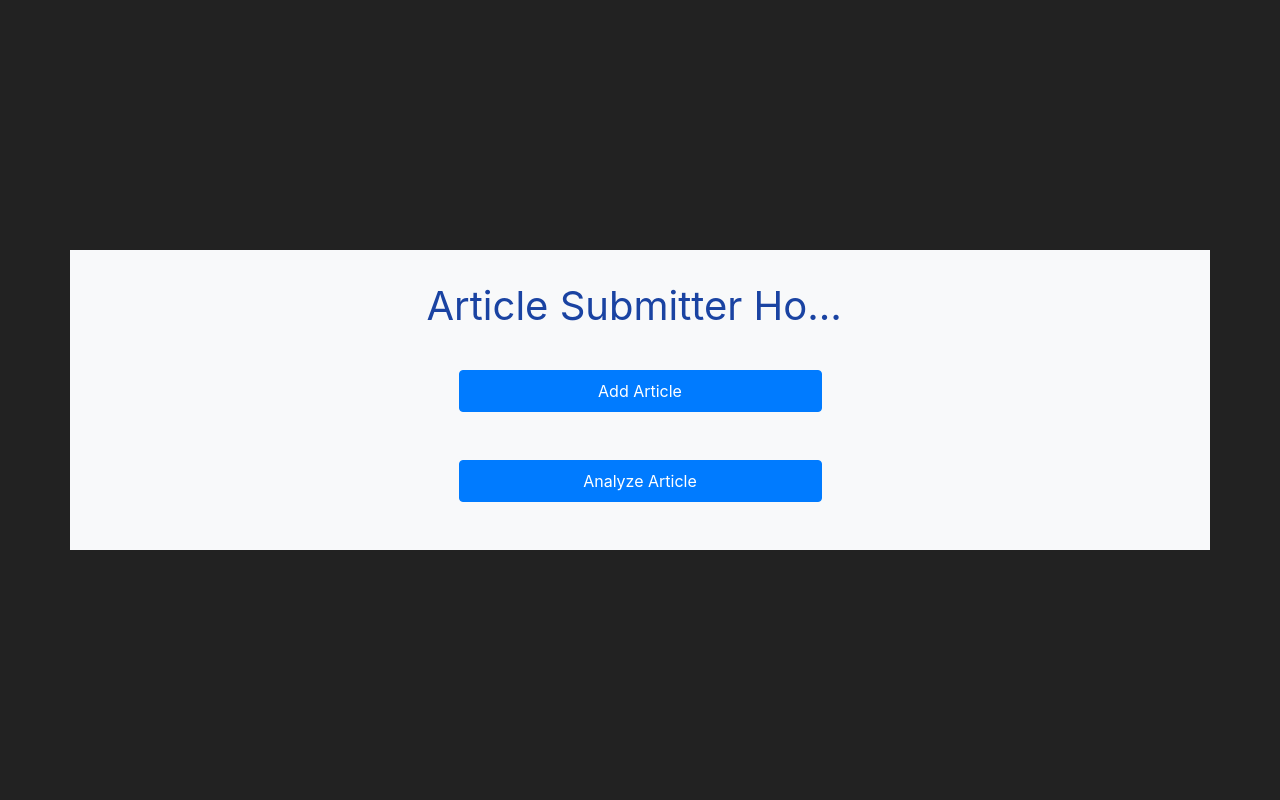
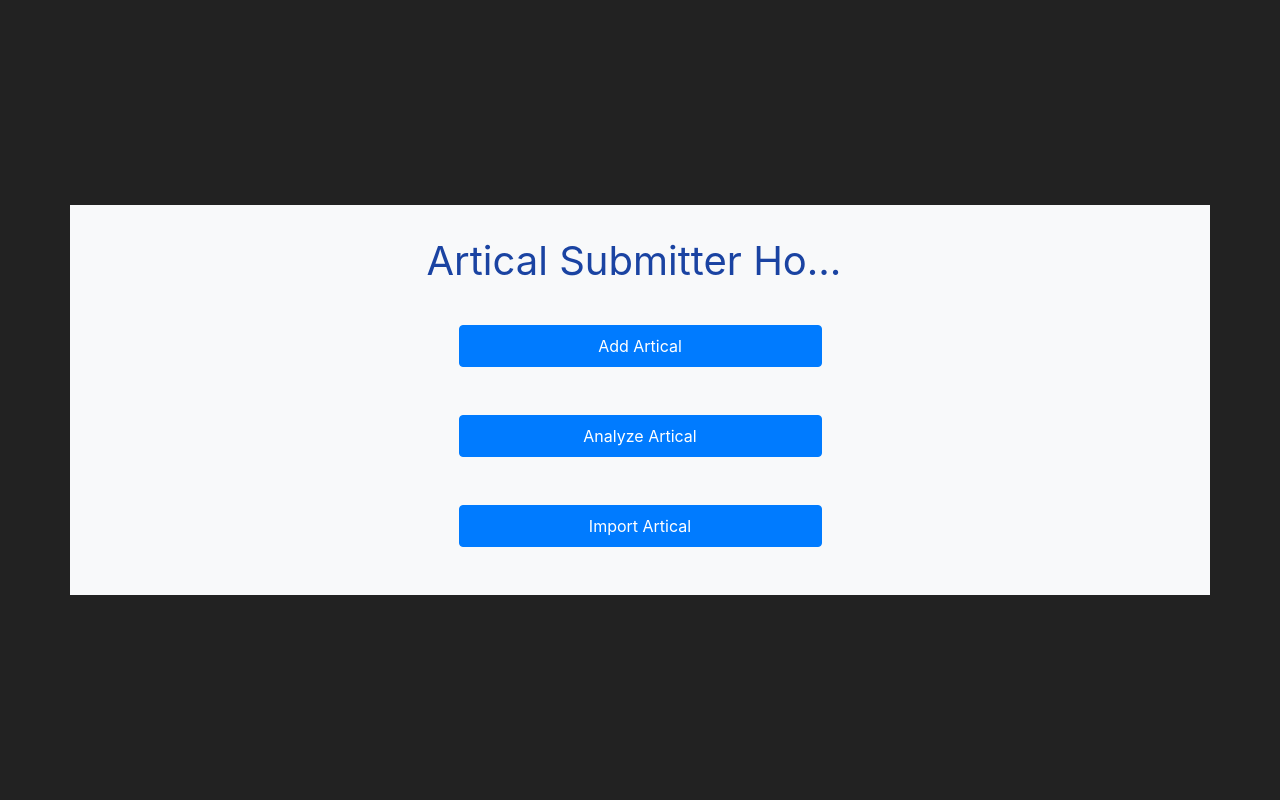
Before and after one commit to mira349/SEEDS, a PHP site: page / in a window 1280 px wide. Shown: the part 56-856 px from the top of the page. Run offline with PHP 8.4, Linux system fonts and the light colour scheme.

Commit message:
update index.php

```diff
--- a/articalSubmitter/index.php
+++ b/articalSubmitter/index.php
@@ -7,16 +7,19 @@
             <div class="container">
                 <div class="row text-white bg-light border-rounded">
                     <div class="col-xl-5 col-lg-6 col-md-8 col-sm-10 mx-auto text-center form p-4">
-                        <h1 class="font-weight-normal py-2 text-truncate text-custom text-left">Article Submitter
+                        <h1 class="font-weight-normal py-2 text-truncate text-custom text-left">Artical Submitter
                             Home Page</h1>
 
                         <div class="px-2">
                             <div class="row">
                                 <div class="col-12">
-                                    <a class="nav-link btn btn-primary m-4" href="add.php">Add Article</a>
+                                    <a class="nav-link btn btn-primary m-4" href="add.php">Add Artical</a>
                                 </div>
                                 <div class="col-12">
-                                    <a class="nav-link btn btn-primary m-4" href="analyze.php">Analyze Article</a>
+                                    <a class="nav-link btn btn-primary m-4" href="analyze.php">Analyze Artical</a>
+                                </div>
+                                <div class="col-12">
+                                    <a class="nav-link btn btn-primary m-4" href="import.php">Import Artical</a>
                                 </div>
                             </div>
                         </div>
```
